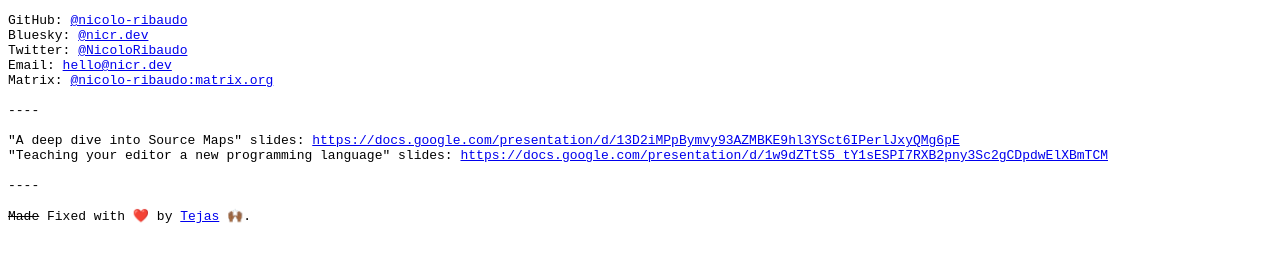
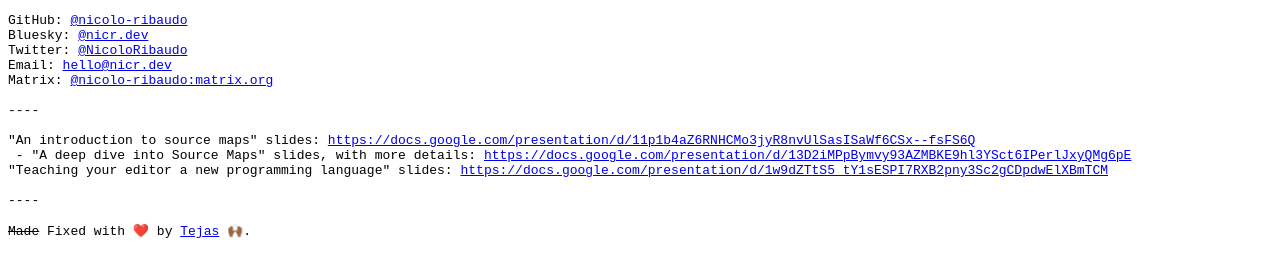
Before and after one commit to nicolo-ribaudo/nicr.dev, a plain HTML site: page index.html in a window 1280 px wide. Drawn offline with Linux system fonts and the light colour scheme.

Commit message:
Update index.html

```diff
--- a/index.html
+++ b/index.html
@@ -42,7 +42,8 @@ Matrix: <a href="https://matrix.to/#/@nicolo-ribaudo:matrix.org">@nicolo-ribaudo
 
 ----
 
-"A deep dive into Source Maps" slides: <a href="https://docs.google.com/presentation/d/13D2iMPpBymvy93AZMBKE9hl3YSct6IPerlJxyQMg6pE">https://docs.google.com/presentation/d/13D2iMPpBymvy93AZMBKE9hl3YSct6IPerlJxyQMg6pE</a>
+"An introduction to source maps" slides: <a href="https://docs.google.com/presentation/d/11p1b4aZ6RNHCMo3jyR8nvUlSasISaWf6CSx--fsFS6Q">https://docs.google.com/presentation/d/11p1b4aZ6RNHCMo3jyR8nvUlSasISaWf6CSx--fsFS6Q</a>
+ - "A deep dive into Source Maps" slides, with more details: <a href="https://docs.google.com/presentation/d/13D2iMPpBymvy93AZMBKE9hl3YSct6IPerlJxyQMg6pE">https://docs.google.com/presentation/d/13D2iMPpBymvy93AZMBKE9hl3YSct6IPerlJxyQMg6pE</a>
 "Teaching your editor a new programming language" slides: <a href="https://docs.google.com/presentation/d/1w9dZTtS5_tY1sESPI7RXB2pny3Sc2gCDpdwElXBmTCM">https://docs.google.com/presentation/d/1w9dZTtS5_tY1sESPI7RXB2pny3Sc2gCDpdwElXBmTCM</a>
 
 ----
```
